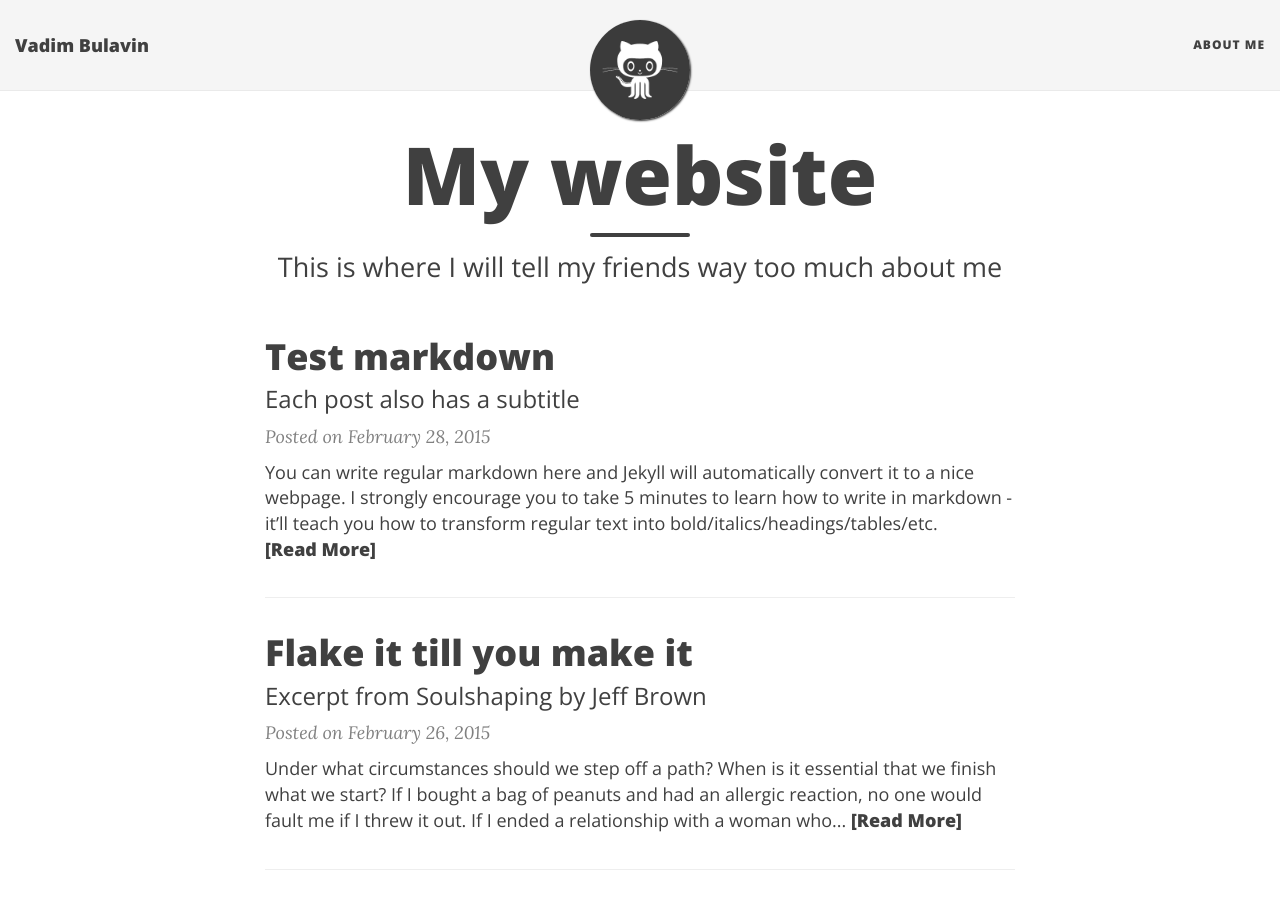
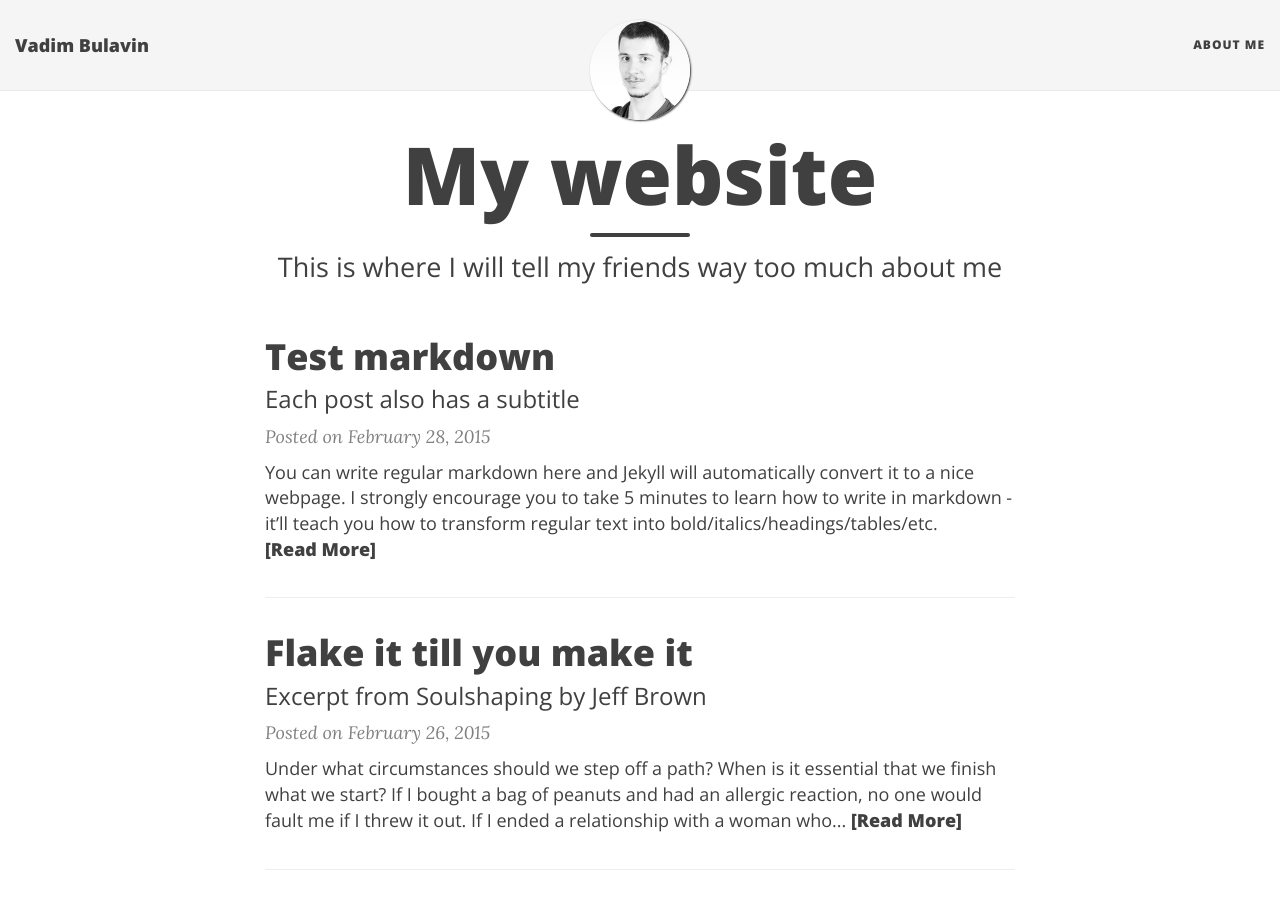
Before and after one commit to BergQuester/v8tr.github.io, a Jekyll site: the page built from index.html, in a window 1280 px wide and 900 px high. Built offline with Jekyll 4.4.1, drawn with Linux system fonts in a browser that asks for light colours; nearby versions of some CDN libraries; the list of posts is cut into pages by our own code.

Commit message:
Added headline photo

```diff
--- a/_config.yml
+++ b/_config.yml
@@ -33,7 +33,7 @@ navbar-links:
 
 # Image to show in the navigation bar - image must be a square (width = height)
 # Remove this parameter if you don't want an image in the navbar
-avatar: "/img/avatar-icon.png"
+avatar: "/img/my_headline_photo.jpg"
 
 # If you want to have an image logo in the top-left corner instead of the title text,
 # then specify the following parameter
```
Also changed, not shown: img/my_headline_photo.jpg (added).
